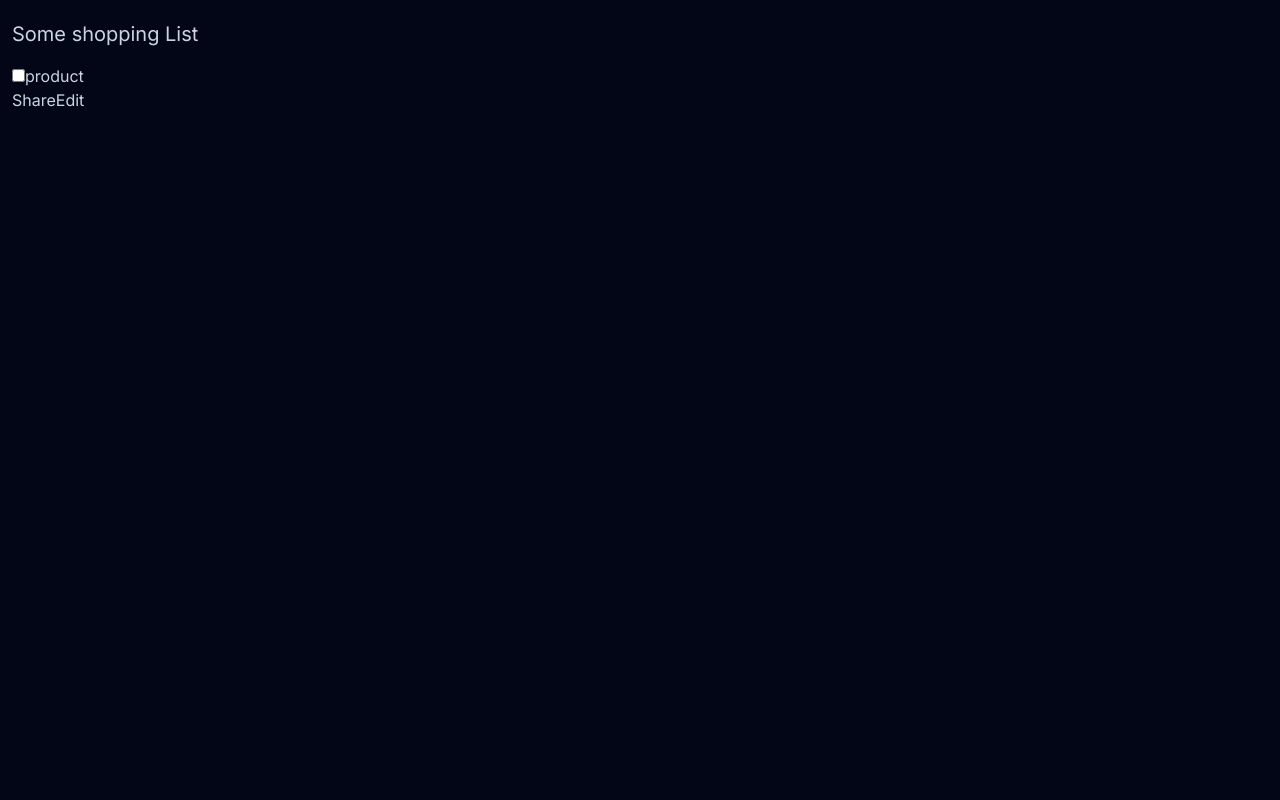
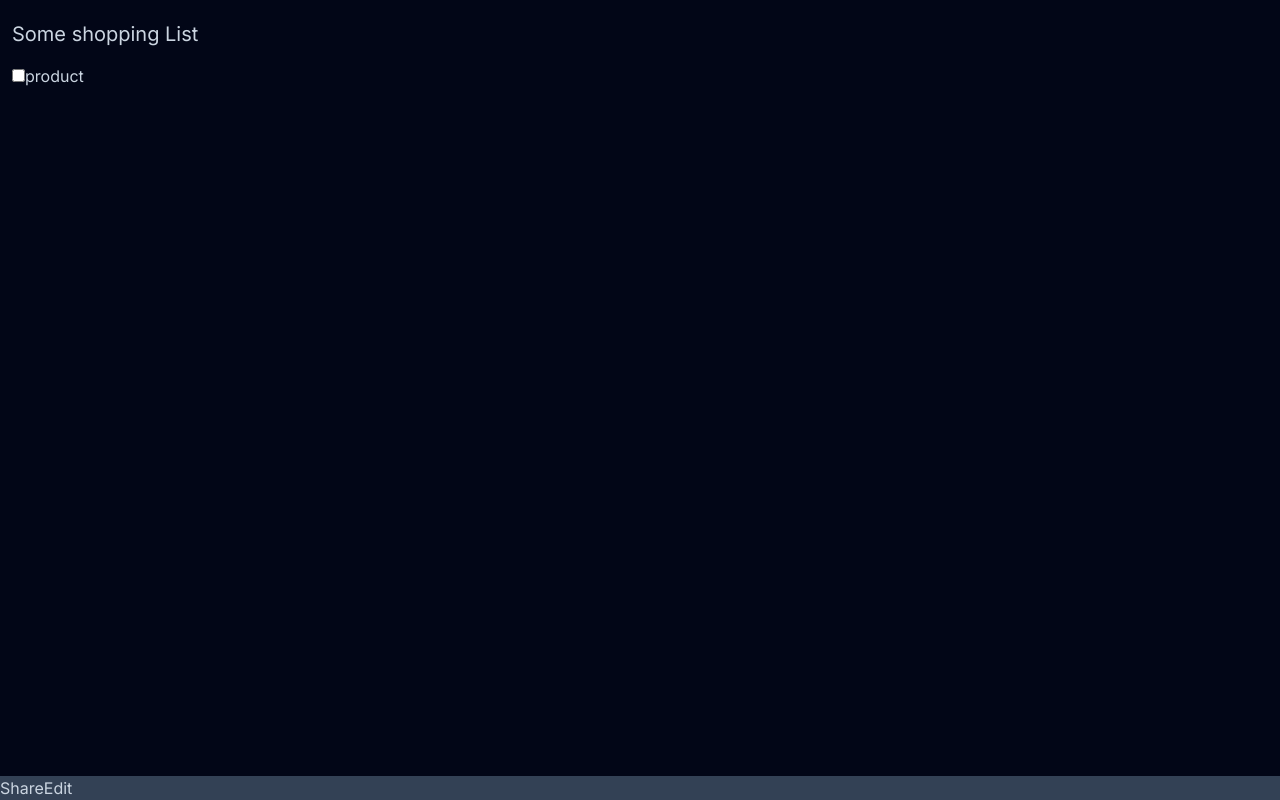
Before and after one commit to Pawel1894/shopping-list, a Next.js app: page / in a window 1280 px wide. Built offline with nearby package versions, Linux system fonts and the light colour scheme.

Commit message:
position context menu to bottom of page

```diff
--- a/app/page.tsx
+++ b/app/page.tsx
@@ -2,7 +2,7 @@ import { ShoppingList } from "@/components/shopping-list/shopping-list";
 
 export default function Home() {
   return (
-    <main className="px-3 py-5">
+    <main className="h-dvh overflow-hidden">
       <ShoppingList />
     </main>
   );
--- a/components/shopping-list/menu.tsx
+++ b/components/shopping-list/menu.tsx
@@ -1,6 +1,6 @@
 export const Menu = () => {
   return (
-    <div>
+    <div className="mt-auto w-full bg-slate-700">
       <button>Share</button>
       <button>Edit</button>
     </div>
--- a/components/shopping-list/shopping-list.tsx
+++ b/components/shopping-list/shopping-list.tsx
@@ -4,12 +4,12 @@ import { ProductList } from "./product-list";
 
 export const ShoppingList = () => {
   return (
-    <>
-      <div className="flex flex-col gap-4">
+    <div className="flex flex-col h-full">
+      <div className="flex flex-col px-3 py-5 gap-4">
         <Heading />
         <ProductList />
       </div>
       <Menu />
-    </>
+    </div>
   );
 };
```
